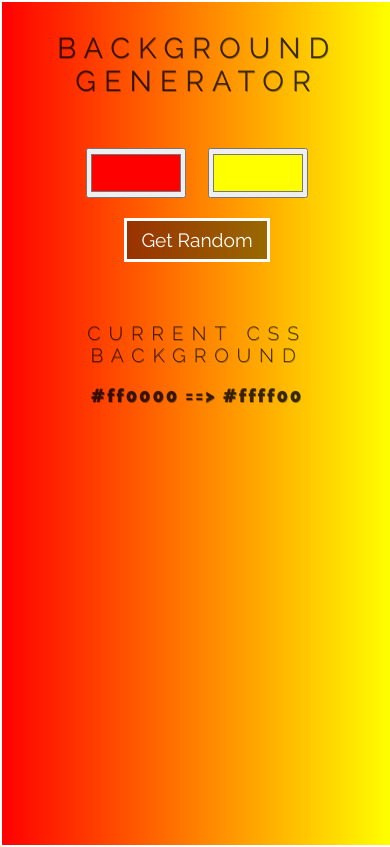
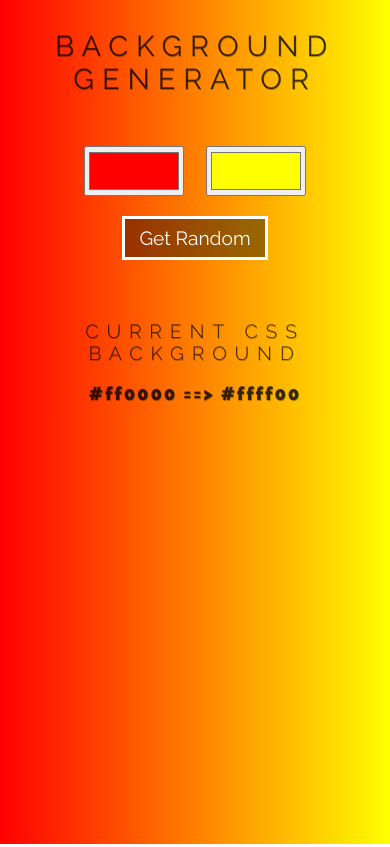
Before and after one commit to maxmalkhazov/maxmalkhazov-backgroundGenerator, a website: page index.html in a window 390 px wide. Drawn offline with nearby package versions, Linux system fonts and the light colour scheme.

Commit message:
body height

```diff
--- a/resources/css/styles.css
+++ b/resources/css/styles.css
@@ -1,7 +1,6 @@
 
 html,
 body {
-    height: 100%;
     width: 100%;
 }
 
@@ -80,9 +79,7 @@ h1 {
 }
 
 @media only screen and (max-width: 767px) {
-	html, body {border: 1px solid #fff;}
 	h1 {font-weight: 400; font-size: 1.8rem; margin-top: 30px; margin-bottom: 50px;}
 	h2 {font-weight: 300; font-size: 1.2rem;}
 	.random-btn {margin-bottom: 60px;}
-	.color-text-display {margin-bottom: 15px;}
 }
```
